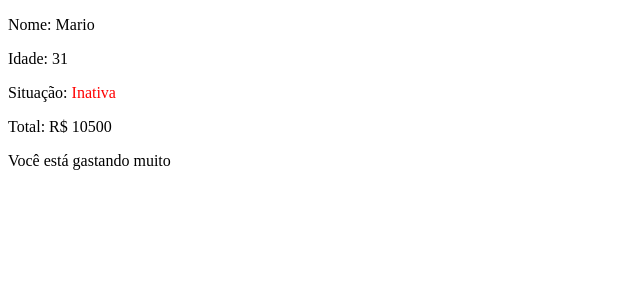
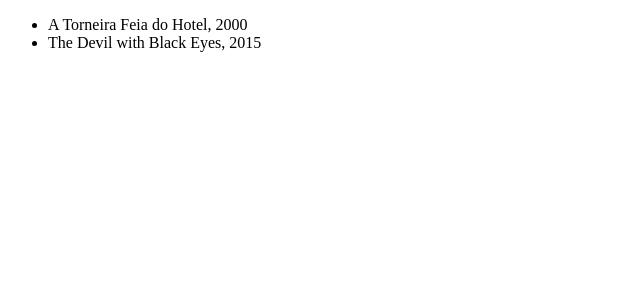
Before and after one commit to Brunobosso98/React, a React app in the folder vite-1.1/: page / in a window 1280 px wide. Shown: the top 300 px of the page, without its empty margins (0-640 px from the left). Built offline with nearby package versions, Linux system fonts and the light colour scheme; the HTML template or start-up script is replaced by a standard one.

Commit message:
arrays e jxs 1

```diff
--- a/vite-1.1/src/App.jsx
+++ b/vite-1.1/src/App.jsx
@@ -1,75 +1,33 @@
-// const titulo = <h1>Esse é um titulo</h1>;
-
 // const App = () => {
-//   const nome = 'Bruno';
-//   const ativo = 0;
-
-//   const carro = {
-//     marca: 'Honda',
-//     rodas: '4',
-//   };
-
-//   const estiloB = {
-//     color: 'green',
-//     fontSize: '2rem',
-//   };
+//   const produtos = ['notebook ', 'tablet ', 'iphone'];
 //   return (
 //     <>
-//       {titulo}
-//       <p style={estiloB}>{new Date().getFullYear()}</p>
-//       <p>{carro.marca}</p>
-//       <p>{carro.rodas}</p>
-//       <p className={ativo ? 'ativo' : 'inativo'}>{nome + ' 25 anos'}</p>
+//       <ul>
+//         {produtos.map((produto) => (
+//           <li key={produto}>{produto}</li>
+//         ))}
+//       </ul>
 //     </>
 //   );
 // };
 
-// Mostre os dados da aplicação, como aprensetado no vídeo
-// Não utilize CSS externo, use o style para mudar as cores
-// Se a situação estiver ativa pinte de verde, inativa vermelho
-// Se o gasto for maior que 10000 mostre uma mensagem
-const luana = {
-  cliente: 'Luana',
-  idade: 27,
-  compras: [
-    { nome: 'Notebook', preco: 'R$ 2500' },
-    { nome: 'Geladeira', preco: 'R$ 3000' },
-    { nome: 'Smartphone', preco: 'R$ 1500' },
-  ],
-  ativa: true,
-};
-
-const mario = {
-  cliente: 'Mario',
-  idade: 31,
-  compras: [
-    { nome: 'Notebook', preco: 'R$ 2500' },
-    { nome: 'Geladeira', preco: 'R$ 3000' },
-    { nome: 'Smartphone', preco: 'R$ 1500' },
-    { nome: 'Guitarra', preco: 'R$ 3500' },
-  ],
-  ativa: false,
-};
-
 const App = () => {
-  const dados = mario;
-
-  const total = dados.compras
-    .map((item) => Number(item.preco.replace('R$ ', '')))
-    .reduce((a, b) => a + b);
-
+  const livros = [
+    { nome: 'A Agua de Bruno', ano: 1995 },
+    { nome: 'A Torneira Feia do Hotel', ano: 2000 },
+    { nome: 'The Devil with Black Eyes', ano: 2015 },
+  ];
   return (
     <>
-      <p>Nome: {dados.cliente}</p>
-      <p>Idade: {dados.idade}</p>
-      <p>
-        Situação:{' '}
-        <span style={{ color: dados.ativa ? 'green' : 'red' }}>
-          {dados.ativa ? 'Ativa' : 'Inativa'}
-        </span>
-      </p>
-      <p>Total: R$ {total}</p>
-      {total > 10000 && <p>Você está gastando muito</p>}
+      <ul>
+        {livros
+          .filter((livro) => livro.ano >= 2000)
+          .map((livro) => (
+            <li key={livro.nome}>
+              {livro.nome}, {livro.ano}
+            </li>
+          ))}
+      </ul>
     </>
   );
 };
```
Also changed, not shown: vite-1.1/src/exercicio.jsx (added, +77 -0 lines).
